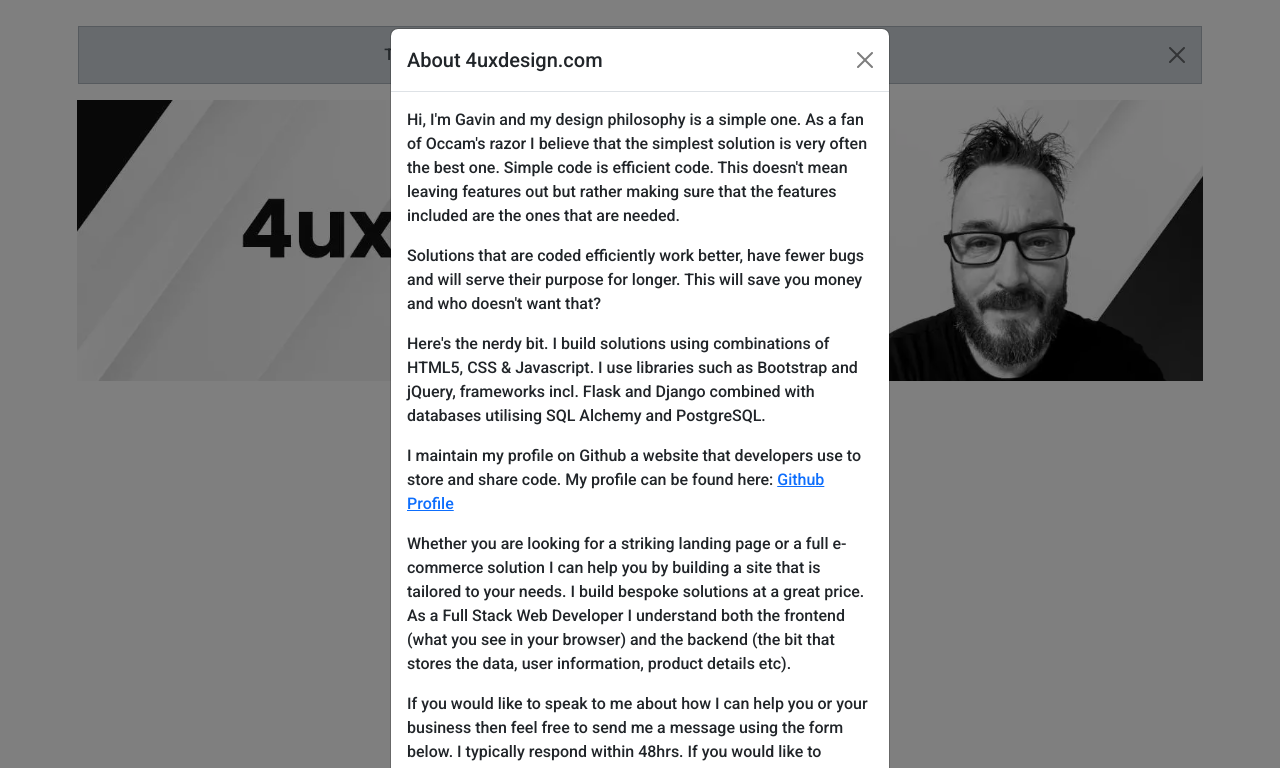
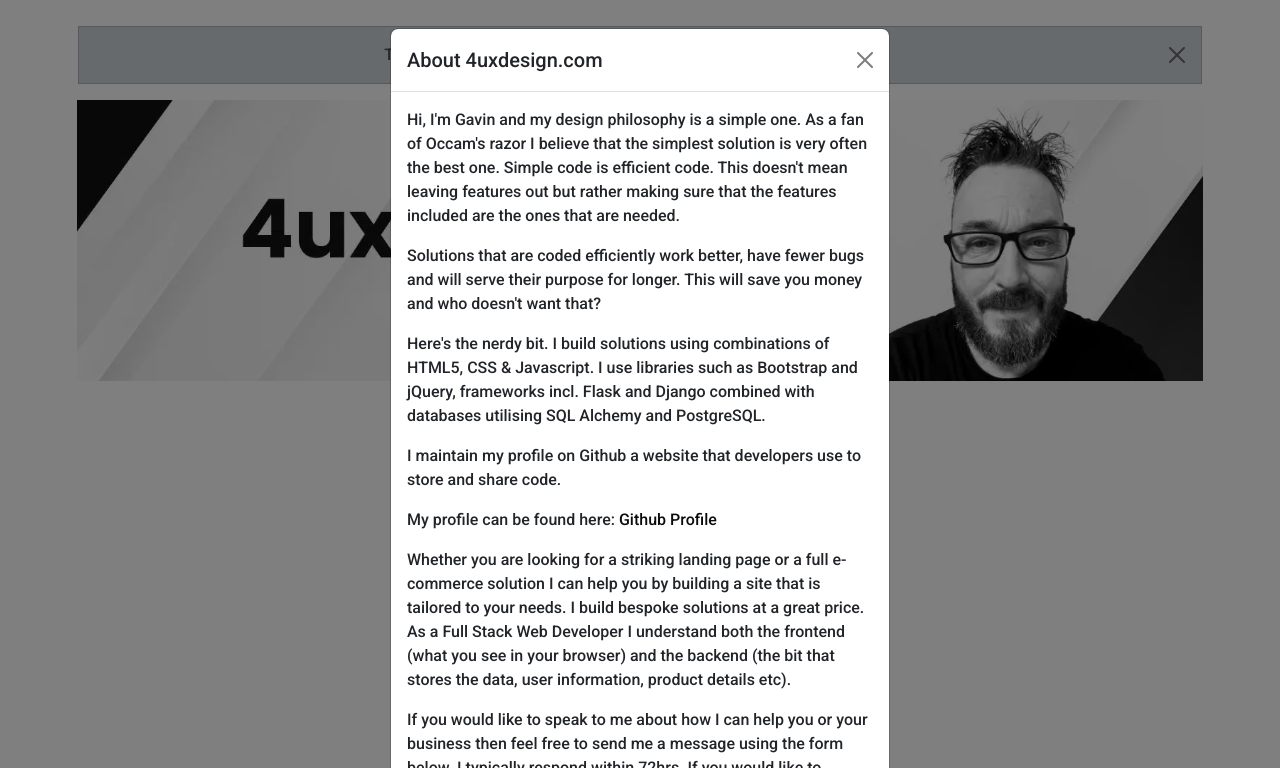
Before and after one commit to thespamster/4uxdesign, a website: page index.html in a window 1280 px wide. Both pictures are taken after a click on the button "More about 4uxdesign.com". Shown: the top 768 px of the page. Drawn offline with nearby package versions, Linux system fonts and the light colour scheme.

Commit message:
adjusted modal styling.

```diff
--- a/assets/css/style.css
+++ b/assets/css/style.css
@@ -82,6 +82,12 @@
     font-family: "Roboto", sans-serif;
 }
 
+.github-style {
+    color:rgb(0, 0, 0);
+    font-family: Roboto, sans-serif;
+    text-decoration: none;
+  }
+
 /* ---- custom 404 error page styling ---- */
 
 .style-404 {
--- a/index.html
+++ b/index.html
@@ -100,9 +100,8 @@
                         and jQuery, frameworks incl. Flask and Django combined with databases utilising SQL Alchemy and
                         PostgreSQL.
                     </p>
-                    <p>I maintain my profile on Github a website that developers use to store and share code. My profile
-                        can be found
-                        here: <a href="https://github.com/thespamster" target="_blank">Github Profile</a>
+                    <p>I maintain my profile on Github a website that developers use to store and share code.</p>
+                    <p>My profile can be found here: <a class="blink-me github-style" href="https://github.com/thespamster" target="_blank">Github Profile</a>
                     </p>
                     <p>Whether you are looking for a striking landing page or a full e-commerce solution I can
                         help you by building a site that is tailored to your needs. I build bespoke solutions at a great
@@ -112,9 +111,8 @@
                     </p>
                     <p>If you would like to speak to me about how I can help you or your business then feel free to send
                         me
-                        a message using the form below. I typically respond within 48hrs. If you would like to discuss a
-                        project
-                        more urgently then feel free to call me on 07423463521.
+                        a message using the form below. I typically respond within 72hrs. If you would like to discuss a
+                        project more urgently then feel free to call me on 07423463521.
                     </p>
                 </div>
                 <div class="modal-footer">
```
